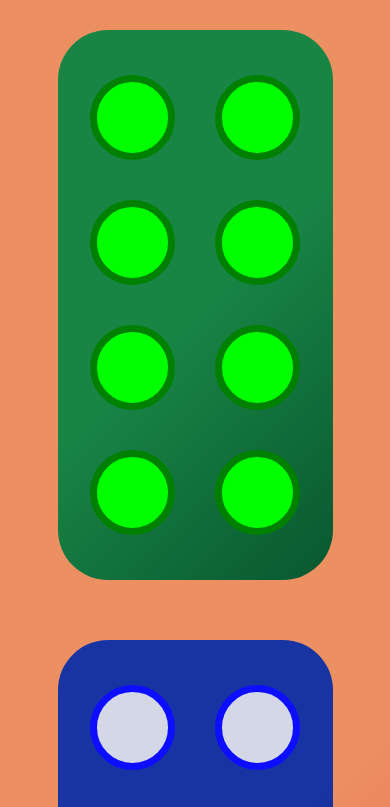
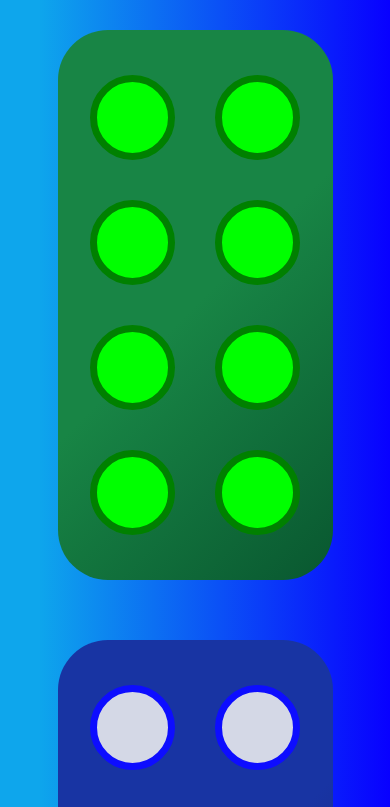
Before and after one commit to VladimirSaenko/Pop-Its-25Years-Old-site, a plain HTML site: page index.html in a window 390 px wide. Shown: the top 807 px of the page. Drawn offline with nearby package versions, Linux system fonts and the light colour scheme.

Commit message:
Update bg

```diff
--- a/css/media.css
+++ b/css/media.css
@@ -1,9 +1,9 @@
-
 @media screen and (min-width: 300px) and (max-width: 800px) {
     .container {
         flex-direction: column;
         overflow: visible;
         height: auto;
+        background-image: linear-gradient(90deg, #0ea6ec 10%, #0800ff 100%);
      }
 
      .popit-1, .popit-2, .popit-3 {
--- a/css/style.css
+++ b/css/style.css
@@ -14,8 +14,7 @@
     width: 100%;
     height: 100vh;
     overflow: hidden;
-    /* background: black; */
-    background-image: linear-gradient(135deg, #ec9062 50%, #e72121 100%);
+    background-image: linear-gradient(135deg, #52E5E7 10%, #130CB7 100%);
 }
 
 .popit {
```
